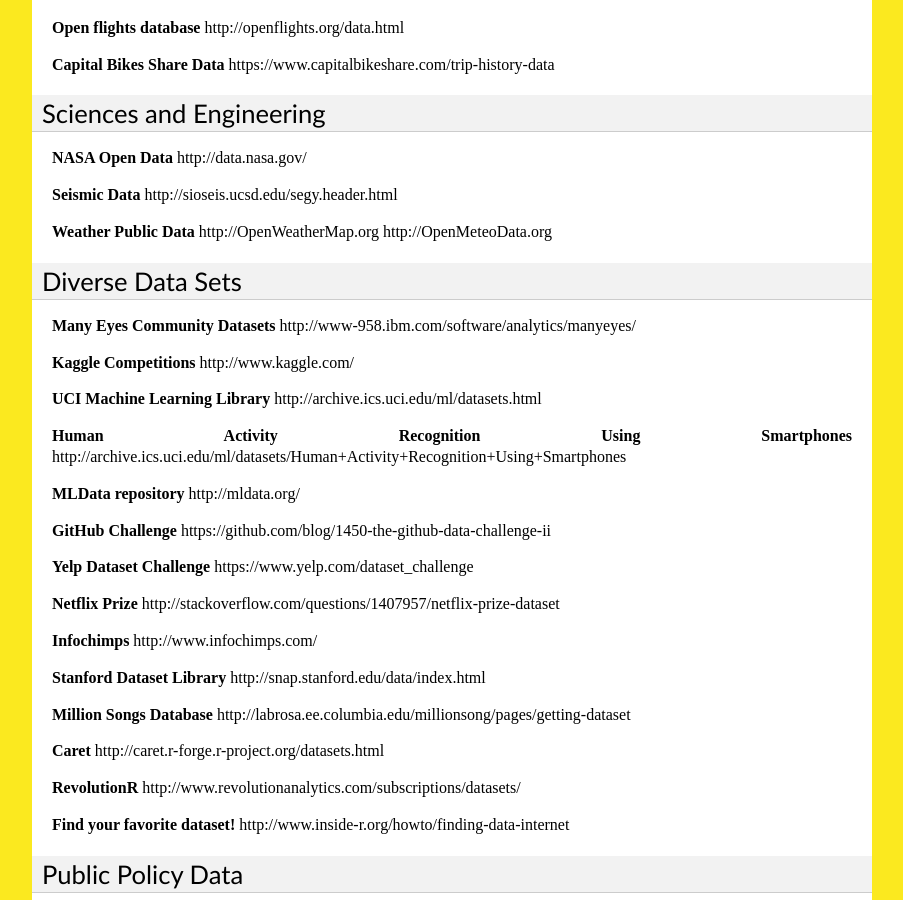
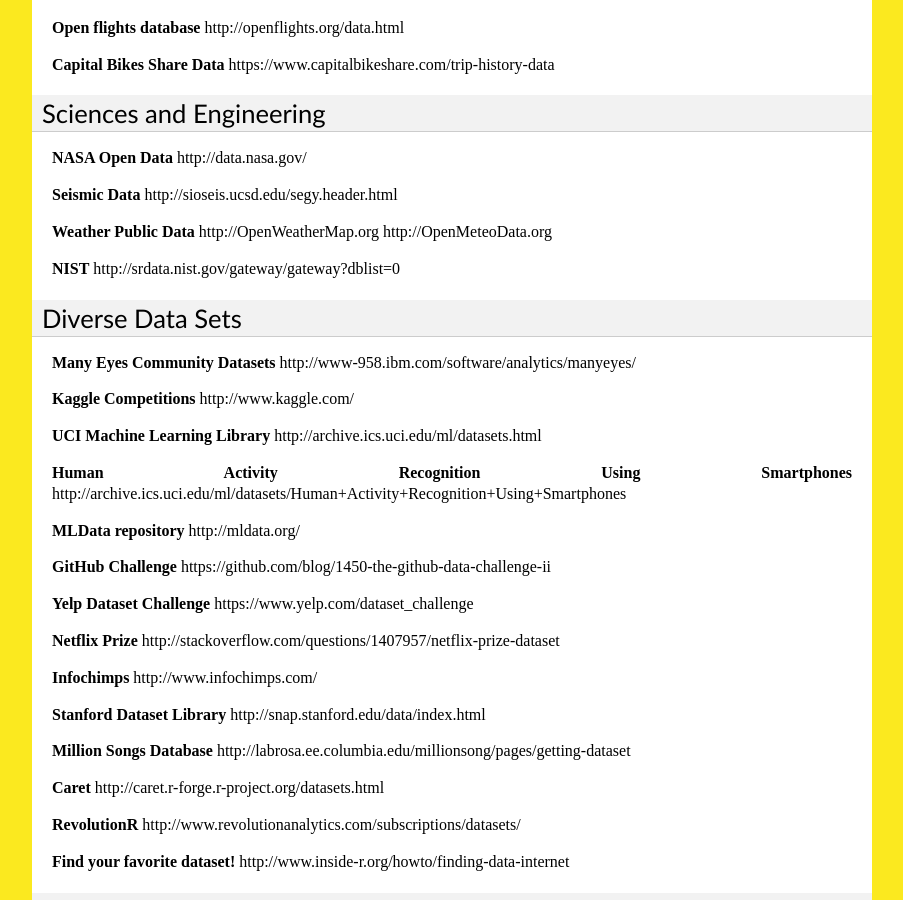
Before and after one commit to devinshields/h2odocs, a Sphinx documentation site: the page built from source/publicdata.rst, in a window 1280 px wide and 900 px high, scrolled down 561 px. Shown: the whole window, without its empty margins (198-1101 px from the left). Built offline with Sphinx 7.4.7, drawn with Linux system fonts in a browser that asks for light colours; formulas are drawn with MathJax 3; pages that are not in the unit, such as notebooks, are missing from menus.

Commit message:
minor change to public data

```diff
--- a/source/publicdata.rst
+++ b/source/publicdata.rst
@@ -53,6 +53,9 @@
 http://OpenWeatherMap.org
 http://OpenMeteoData.org
 
+
+**NIST**
+http://srdata.nist.gov/gateway/gateway?dblist=0
 
 Diverse Data Sets
 """""""""""""""""
```
